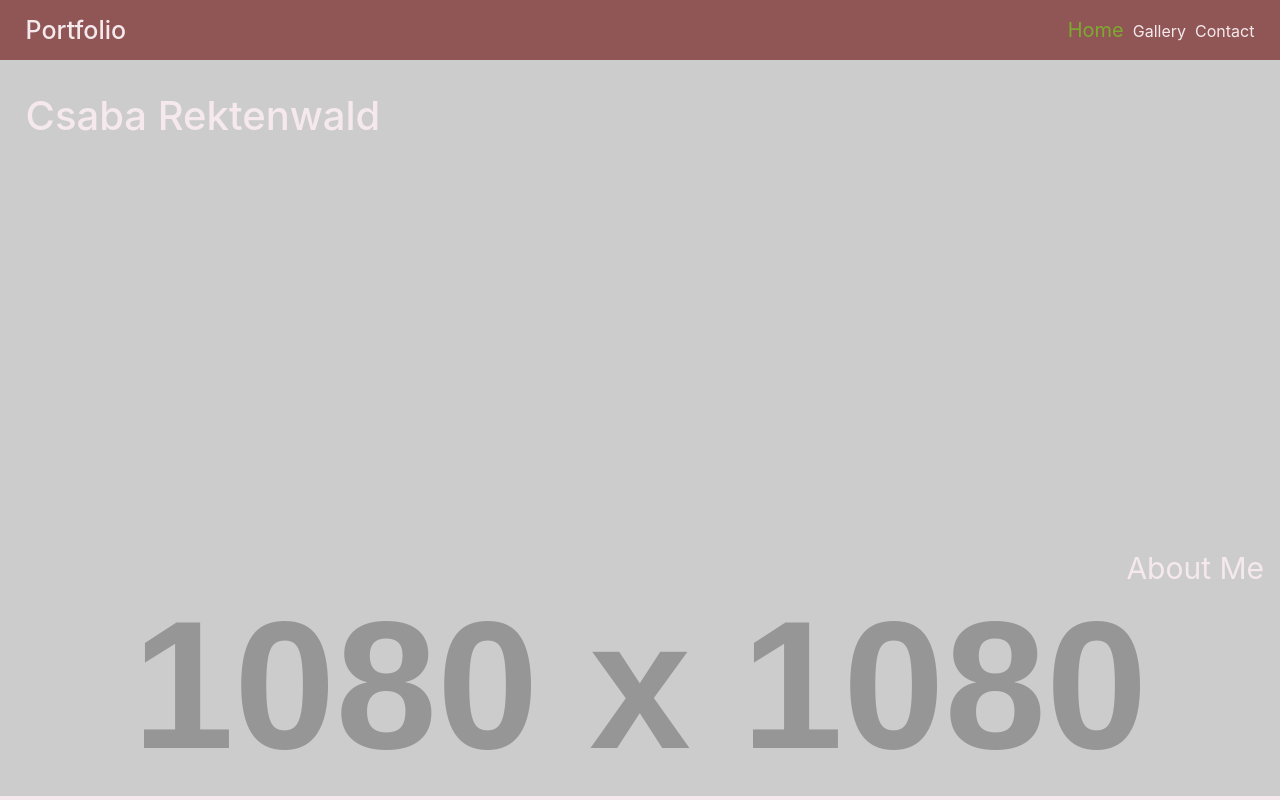
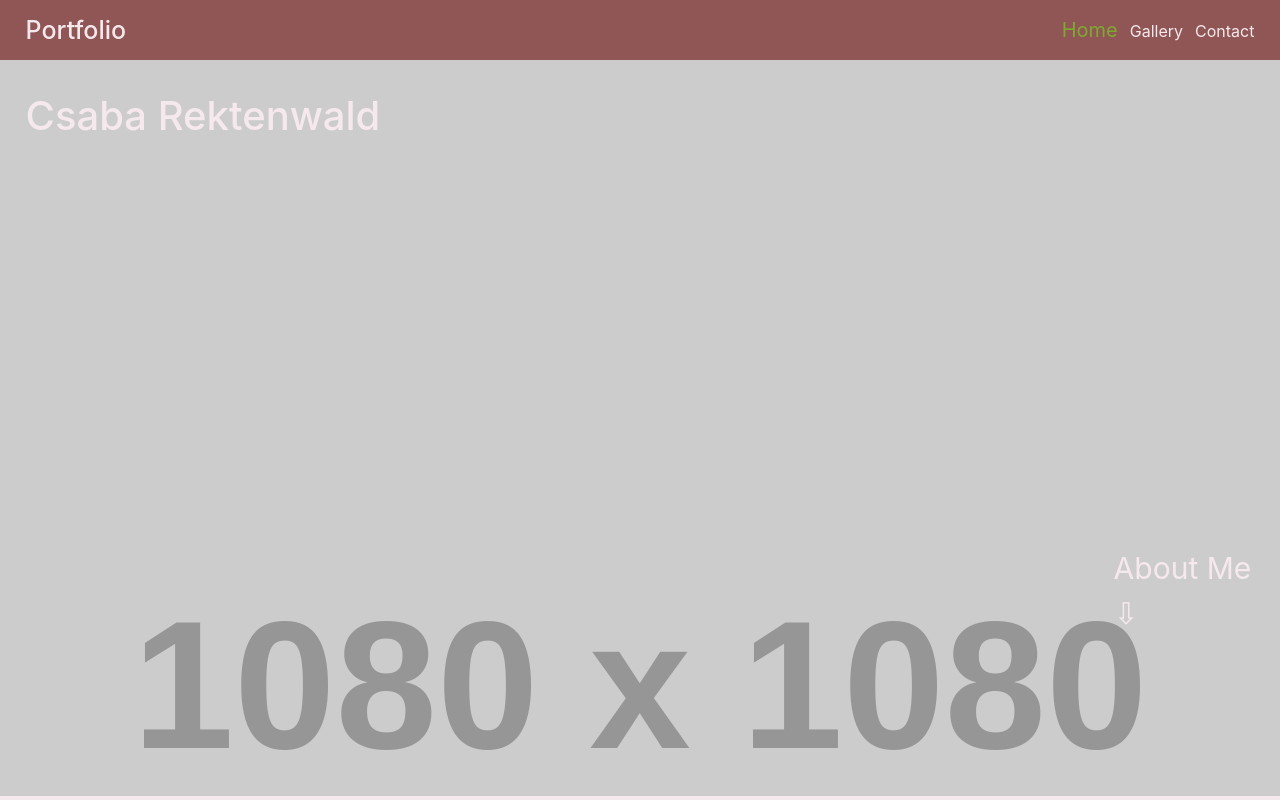
Before and after one commit to Snoopawoo/React_Portfolio, a React (Create React App) app in the folder react_portfolio/: page / in a window 1280 px wide. Shown: the top 800 px of the page. Built offline with nearby package versions, Linux system fonts and the light colour scheme.

Commit message:
adds bits to css and js

```diff
--- a/react_portfolio/src/index.css
+++ b/react_portfolio/src/index.css
@@ -49,7 +49,7 @@ text-decoration: none;
 }
 
 a:not(:last-child) {
-  margin-right: 9px;
+  margin-right: 12px;
 }
 
 a.active {
@@ -77,7 +77,14 @@ a:hover {
   display: flex;
   flex-direction: row;
   margin-top: 38%;
-  margin-left: 88%;
+  margin-left: 87%;
+}
+
+.aboutmelink:hover {
+  transition: font-size 1s;
+  transition: margin-left 1s;
+  font-size: 33px;
+  margin-left: 86%;
 }
 
 .image{
--- a/react_portfolio/src/pages/Home.js
+++ b/react_portfolio/src/pages/Home.js
@@ -2,7 +2,7 @@ function Home() {
     return (
         <div className = 'home'>
             <h1>Csaba Rektenwald</h1>
-            <a class = 'aboutmelink' href = '#aboutme'>About Me</a>
+            <a class = 'aboutmelink' href = '#aboutme'>About Me &#8681;</a>
             <div className = 'image'></div>
             <section className = 'brand'>
                 <h2 id = 'aboutme'>About Me</h2>
```
